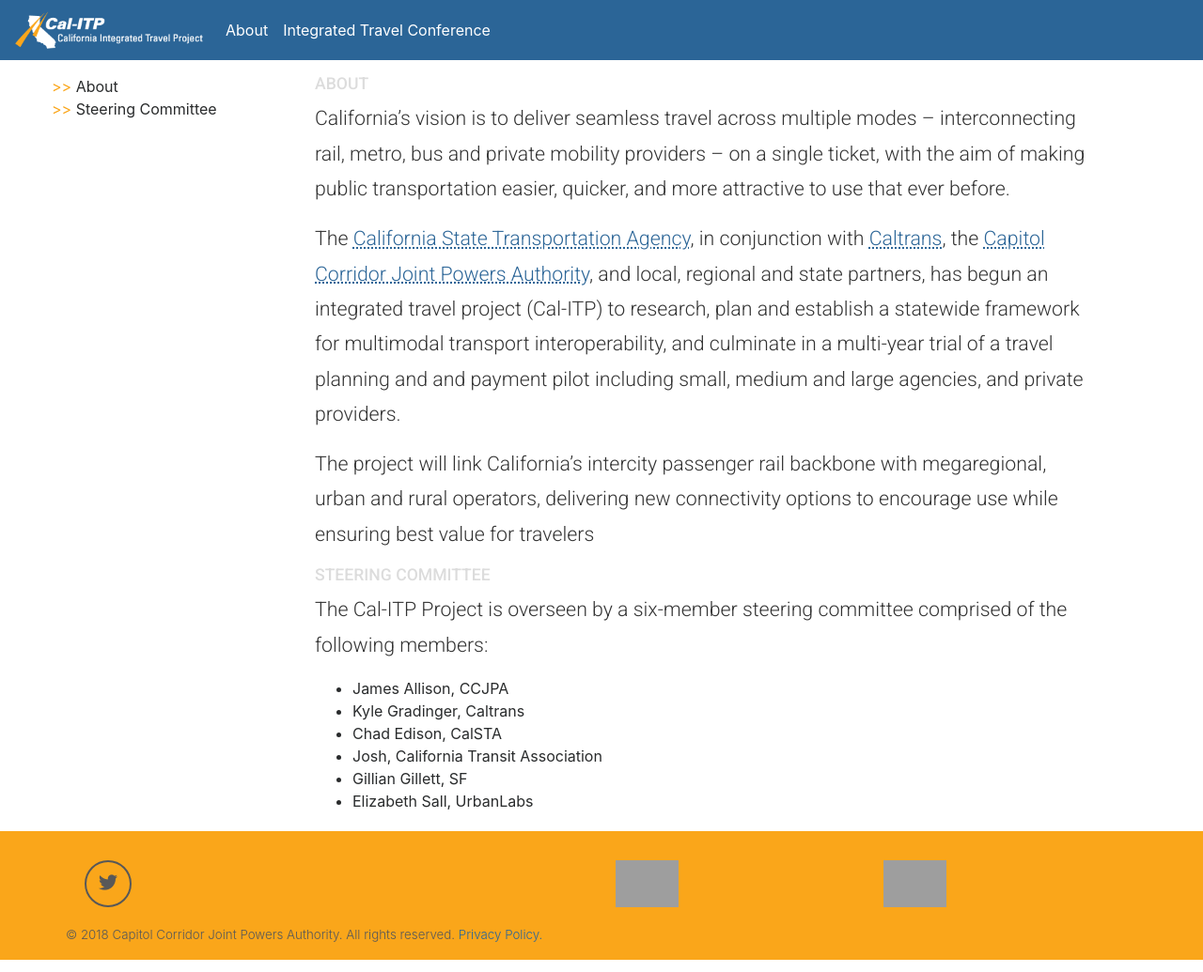
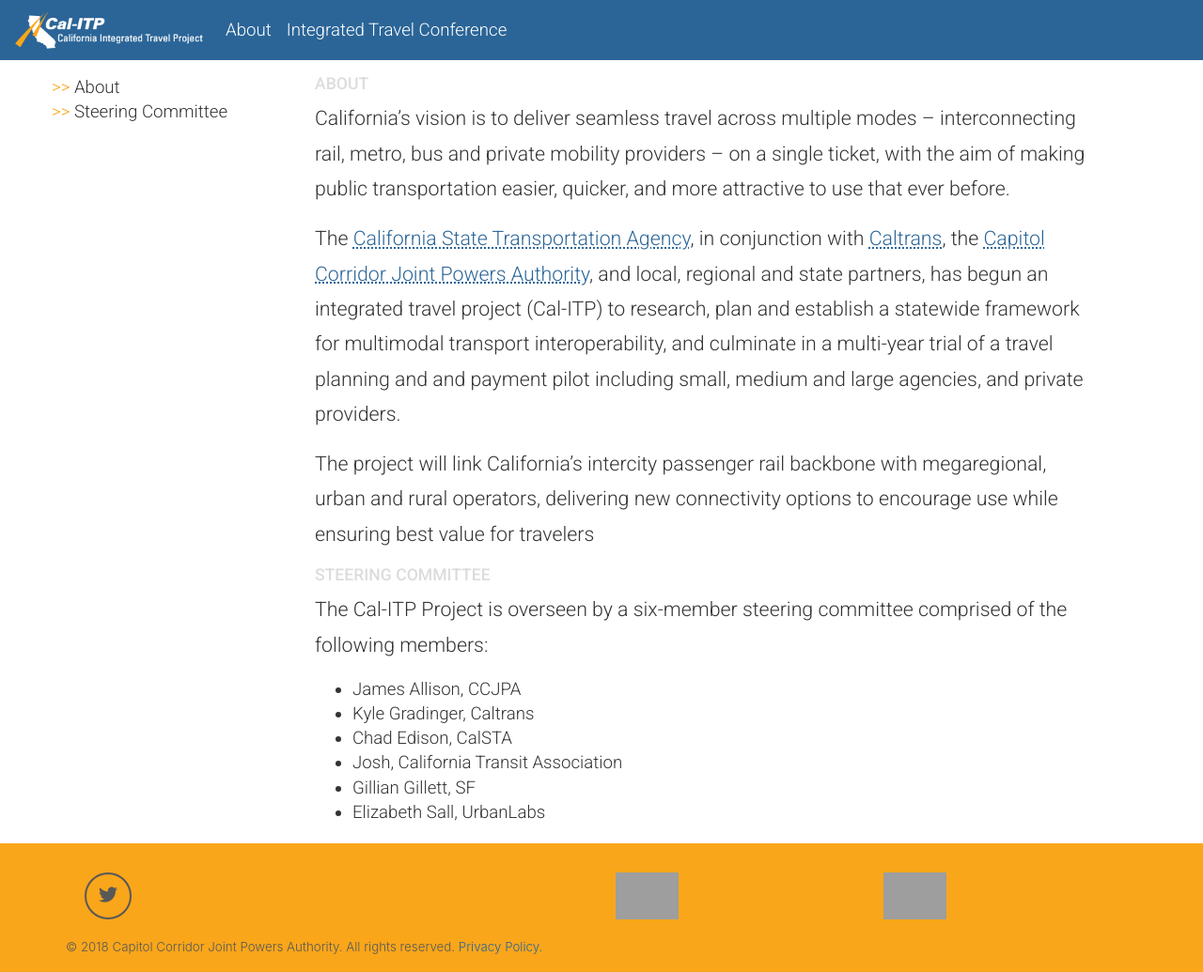
Before and after one commit to cal-itp/archived.cal-itp.github.io, a Jekyll site: the page built from about.html, in a window 1280 px wide and 1035 px high. Shown: the whole window at 94% size. Built offline with Jekyll 4.4.1, drawn with Linux system fonts in a browser that asks for light colours; nearby versions of some CDN libraries; grey boxes are pictures that could not be loaded.

Commit message:
Better bullet formats

```diff
--- a/css/directory.css
+++ b/css/directory.css
@@ -12,6 +12,15 @@
 	line-height: 1.75;
 }
 
+
+li {
+	color: #333;
+	font-family: Roboto, Helvetica, sans-serif;
+	font-size: 14pt;
+	font-weight: 300;
+	line-height: 1.4;
+}
+
 #front p {
     color: #585858;
 }
@@ -20,7 +29,7 @@
 	font-family: Roboto, Helvetica, sans-serif;
 	text-transform: uppercase;
 }
-h1 {
+h1,h2,h3,h4 {
     font-color: #333;
 }
 
```
Also changed, not shown: _articles/steering-committee.md (+1 -0 lines).
